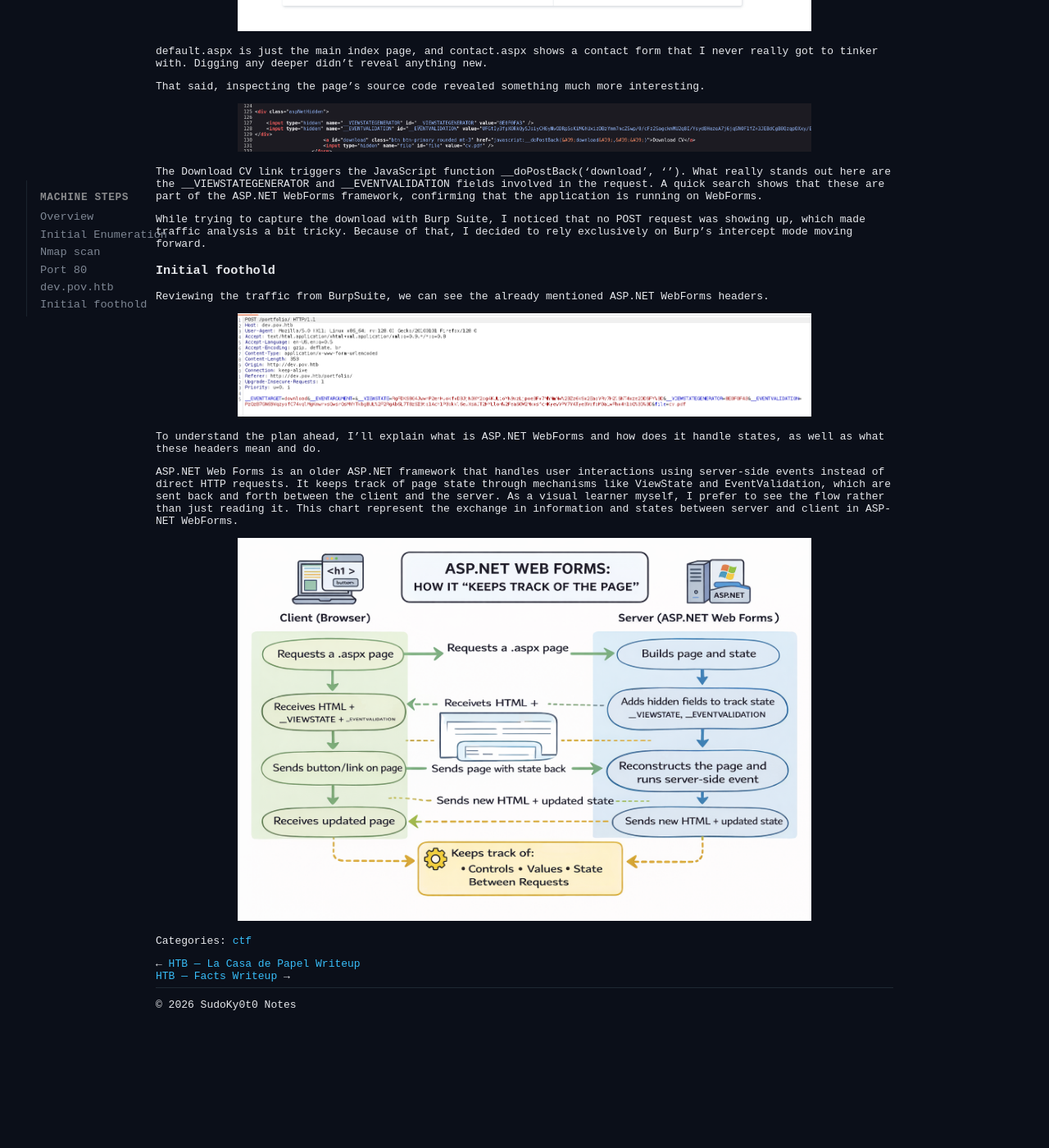
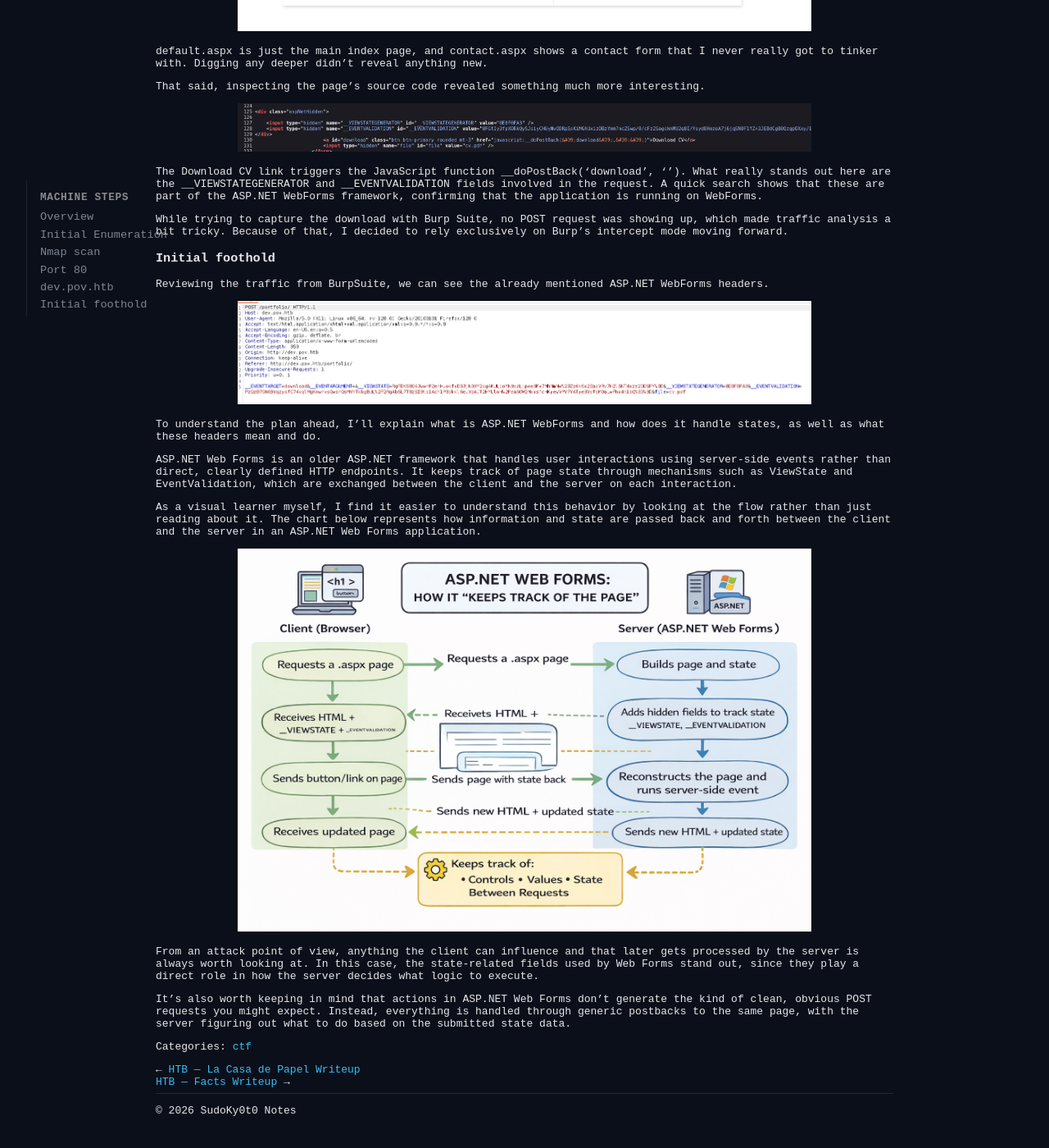
Before and after one commit to SudoKy0t0/SudoKy0t0.github.io, a Jekyll site: the page built from _posts/2026-02-01-htb-pov-writeup.md, in a window 1280 px wide and 1400 px high, scrolled down 5062 px. Shown: the whole window at 82% size. Built offline with Jekyll 4.4.1, drawn with Linux system fonts in a browser that asks for light colours; before the commit the page ends 6340 px from its top, so only the background shows below that.

Commit message:
Update 2026-02-01-htb-pov-writeup.md

```diff
--- a/_posts/2026-02-01-htb-pov-writeup.md
+++ b/_posts/2026-02-01-htb-pov-writeup.md
@@ -194,7 +194,7 @@ That said, inspecting the page’s source code revealed something much more inte
 
 The Download CV link triggers the JavaScript function __doPostBack('download', ''). What really stands out here are the __VIEWSTATEGENERATOR and __EVENTVALIDATION fields involved in the request. A quick search shows that these are part of the ASP.NET WebForms framework, confirming that the application is running on WebForms.
 
-While trying to capture the download with Burp Suite, I noticed that no POST request was showing up, which made traffic analysis a bit tricky. Because of that, I decided to rely exclusively on Burp’s intercept mode moving forward.
+While trying to capture the download with Burp Suite, no POST request was showing up, which made traffic analysis a bit tricky. Because of that, I decided to rely exclusively on Burp’s intercept mode moving forward.
 
 ### Initial foothold
 
@@ -208,10 +208,16 @@ Reviewing the traffic from BurpSuite, we can see the already mentioned ASP.NET W
 
 To understand the plan ahead, I'll explain what is ASP.NET WebForms and how does it handle states, as well as what these headers mean and do.
 
-ASP.NET Web Forms is an older ASP.NET framework that handles user interactions using server-side events instead of direct HTTP requests. It keeps track of page state through mechanisms like ViewState and EventValidation, which are sent back and forth between the client and the server. As a visual learner myself, I prefer to see the flow rather than just reading it. This chart represent the exchange in information and states between server and client in ASP-NET WebForms.
+ASP.NET Web Forms is an older ASP.NET framework that handles user interactions using server-side events rather than direct, clearly defined HTTP endpoints. It keeps track of page state through mechanisms such as ViewState and EventValidation, which are exchanged between the client and the server on each interaction.
+
+As a visual learner myself, I find it easier to understand this behavior by looking at the flow rather than just reading about it. The chart below represents how information and state are passed back and forth between the client and the server in an ASP.NET Web Forms application.
 
 <p align="center">
   <a href="/assets/images/pov/Captura10.PNG" class="glightbox">
     <img src="/assets/images/pov/Captura10.PNG" width="700">
   </a>
 </p>
+
+From an attack point of view, anything the client can influence and that later gets processed by the server is always worth looking at. In this case, the state-related fields used by Web Forms stand out, since they play a direct role in how the server decides what logic to execute.
+
+It’s also worth keeping in mind that actions in ASP.NET Web Forms don’t generate the kind of clean, obvious POST requests you might expect. Instead, everything is handled through generic postbacks to the same page, with the server figuring out what to do based on the submitted state data.
```
